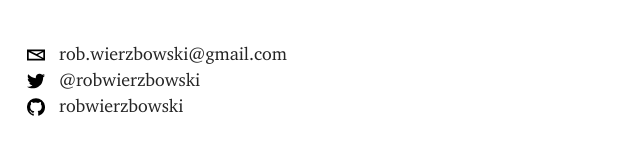
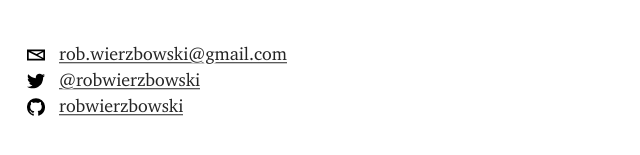
Before and after one commit to robwierzbowski/rw-metal, a website: page src/index.html in a window 1280 px wide. Shown: the part 307-462 px from the top of the page, 0-640 px from the left. Drawn offline with Linux system fonts and the light colour scheme.

Commit message:
Apply fancy undlerlines to contact links

```diff
--- a/src/css.css
+++ b/src/css.css
@@ -1,8 +1,15 @@
 /* TODO: Apply browserslist and autoprefixing */
+
+/*
+  Color Key:
+  off black: hsl(0, 0%, 14%)
+  desaturated pink: hsl(347, 83%, 80%)
+  desaturated purple: hsl(326, 36%, 65%)
+*/
 
 /* Font defs */
 
-/* TODO: Generate andp point these defs to subsetted font files */
+/* TODO: Generate and point these defs to subsetted font files */
 /* TODO: Preload these in HEAD? Or inline and remove FOUT entirely? No that's not user right, but maybe test */
 @font-face {
   font-family: "Charter BT";
@@ -91,11 +98,11 @@ a:visited {
 ::selection {
   color: white;
   text-shadow: none;
-  background-color: hsl(326, 36%, 65%); /* purple-desaturated */
+  background-color: hsl(326, 36%, 65%);
 }
 
 :root {
-  color: hsl(0, 0%, 14%); /* off-black */
+  color: hsl(0, 0%, 14%);
   line-height: 1.45; /* or maybe 1.4 */
   font-family: "Charter BT", "Times New Roman", serif;
   font-size: 112.5%; /* 18px */
@@ -152,15 +159,32 @@ a:visited {
 .link:hover .link-icon,
 .link:focus .link-icon {
   /* Try this one too -- I liked it at some point. hsl(347, 83%, 70%); */
-  fill: hsl(347, 83%, 80%); /* pink-desaturated */
+  fill: hsl(347, 83%, 80%);
 }
 
-/* Replace these mixins with @supports rules and text-decoration styles */
+/*
+  When browser support for text-decortation skip-ink, thickness, and offset
+  improves we can use them instead of this clever CSS.
+*/
+
 .link-text {
-  /* @mixin link-base; */
+  text-shadow:
+    0.06em 0  white,
+    -0.06em 0  white,
+    0.09em 0  white,
+    -0.09em 0  white,
+    0.12em 0  white,
+    -0.12em 0  white,
+    0.15em 0  white,
+    -0.15em 0  white;
+
+  background-image: linear-gradient(hsl(0, 0%, 14%), white);
+  background-size: 5px 1.5px;
+  background-position: 0 0.9em;
+  background-repeat: repeat-x;
 }
 
 .link:hover .link-text,
 .link:focus .link-text {
-  /* @mixin link-activated; */
+  background-image: linear-gradient(hsl(347, 83%, 80%), hsl(347, 83%, 80%));
 }
```
